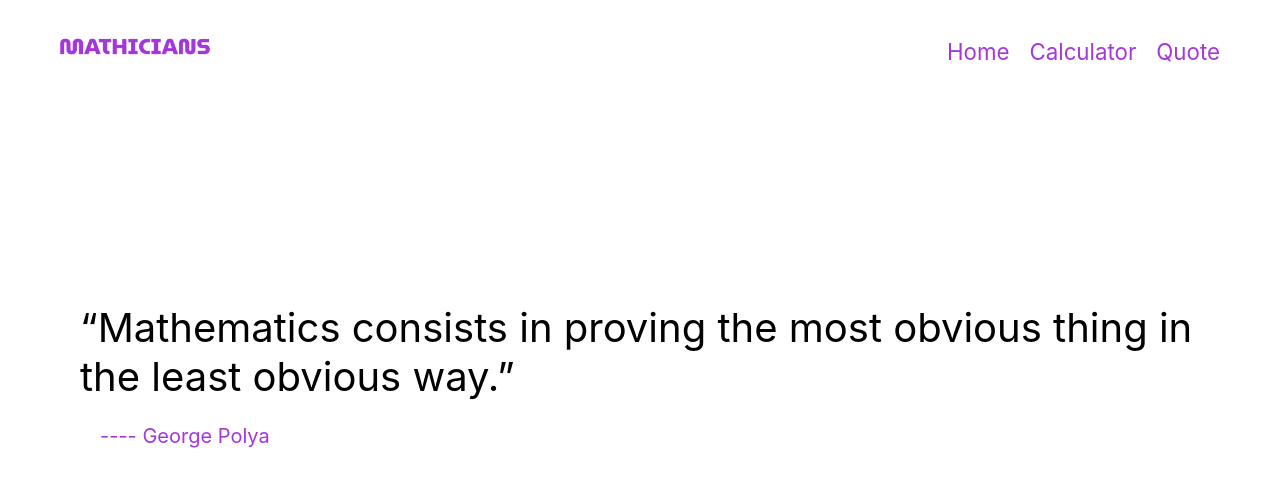
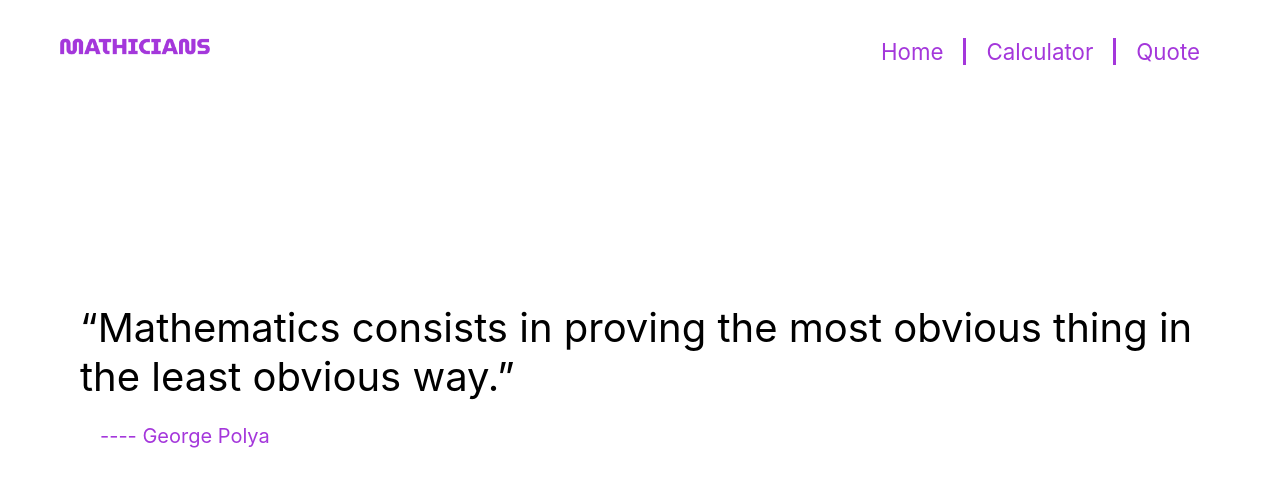
Before and after one commit to Atril33/math-magicians-1, a React (Create React App) app: page /quote in a window 1280 px wide. Shown: the top 486 px of the page. Built offline with nearby package versions, Linux system fonts and the light colour scheme.

Commit message:
Add vertical separating lines on the menu options

```diff
--- a/src/styles/Header.module.css
+++ b/src/styles/Header.module.css
@@ -5,7 +5,7 @@
   margin: 0 3rem;
 }
 
-@media screen and (max-width: 385px) {
+@media screen and (max-width: 555px) {
   .header {
     flex-direction: column;
   }
--- a/src/styles/Navbar.module.css
+++ b/src/styles/Navbar.module.css
@@ -7,6 +7,12 @@
 
 .navbar li {
   font-size: 1rem;
+  padding-right: 1rem;
+  border-right: 3px solid #a437db;
+}
+
+.navbar li:last-of-type {
+  border-right: none;
 }
 
 .linkItem {
```
